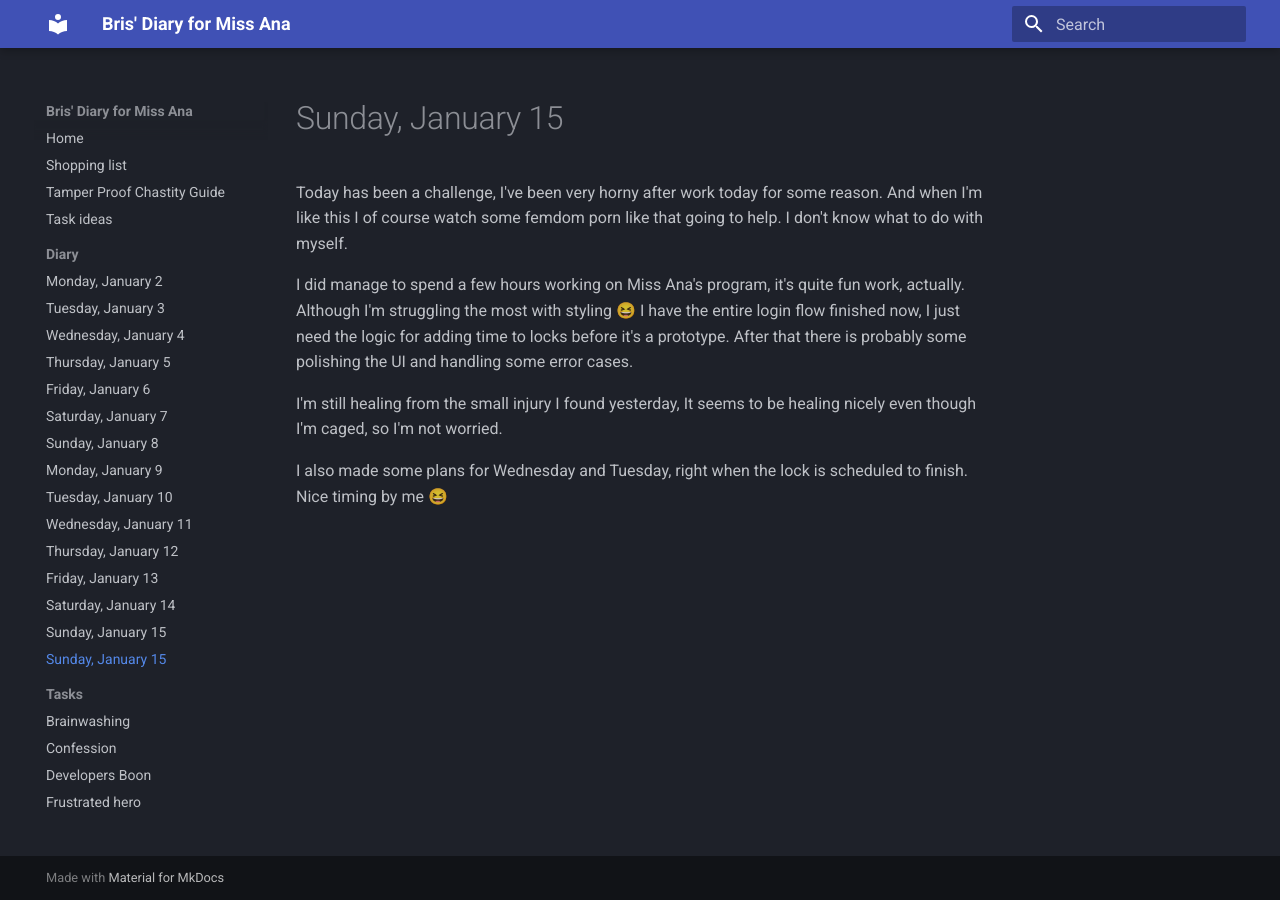
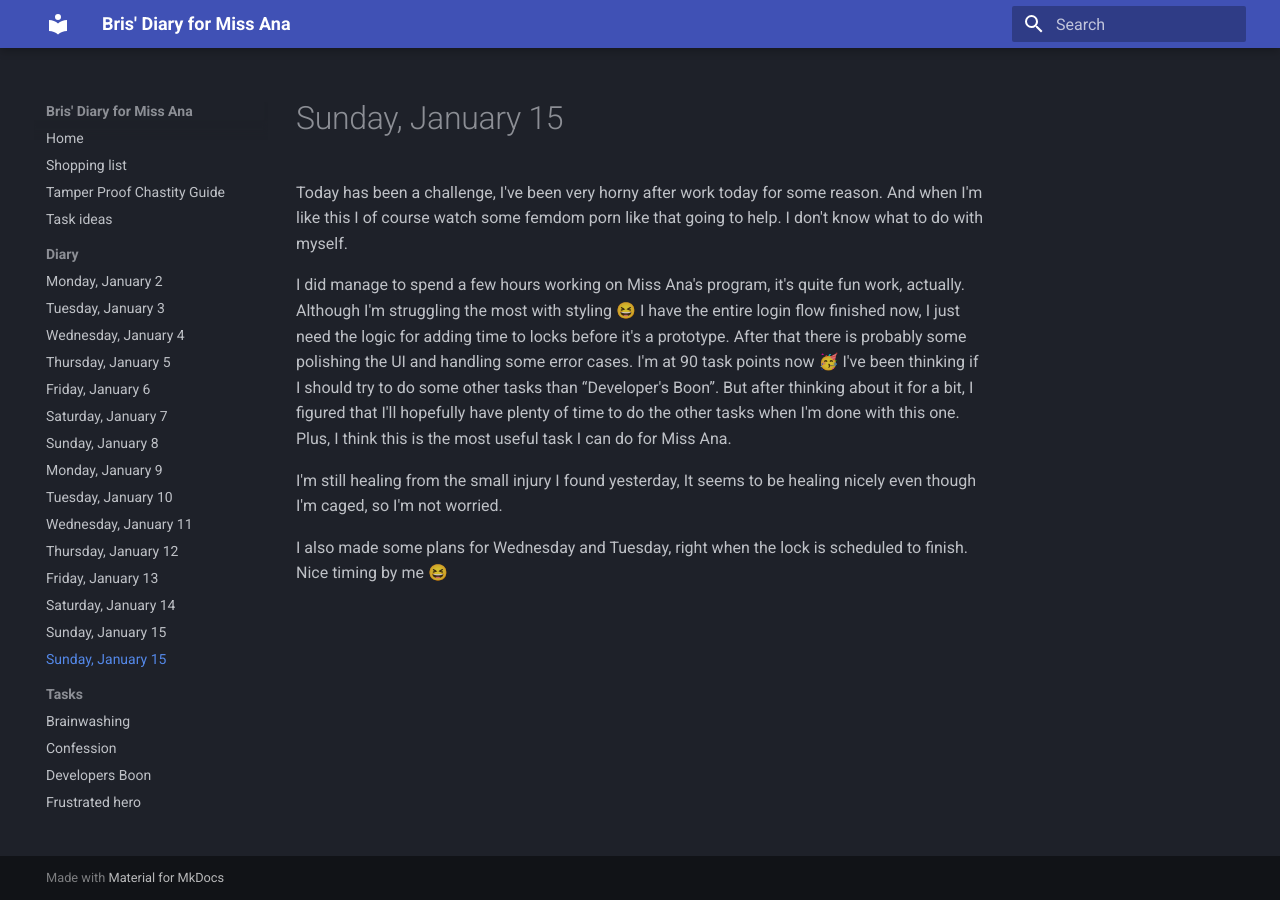
Before and after one commit to bris00/DFMA, an MkDocs documentation site: the page built from diary/Diary/2023-01-16.md, in a window 1280 px wide. Built offline with MkDocs 1.6.1 and Material for MkDocs 9.7.7, drawn with Linux system fonts in a browser that asks for light colours.

Commit message:
vault backup: 2023-01-17 00:00:10
Affected files:
diary/.obsidian/plugins/emoji-shortcodes/data.json
diary/Diary/2023-01-16.md

```diff
--- a/diary/Diary/2023-01-16.md
+++ b/diary/Diary/2023-01-16.md
@@ -8,7 +8,7 @@ tags:
 
 Today has been a challenge, I've been very horny after work today for some reason. And when I'm like this I of course watch some femdom porn like that going to help. I don't know what to do with myself.
 
-I did manage to spend a few hours working on Miss Ana's program, it's quite fun work, actually. Although I'm struggling the most with styling 😆 I have the entire login flow finished now, I just need the logic for adding time to locks before it's a prototype. After that there is probably some polishing the UI and handling some error cases.
+I did manage to spend a few hours working on Miss Ana's program, it's quite fun work, actually. Although I'm struggling the most with styling 😆 I have the entire login flow finished now, I just need the logic for adding time to locks before it's a prototype. After that there is probably some polishing the UI and handling some error cases. I'm at 90 task points now 🥳 I've been thinking if I should try to do some other tasks than “Developer's Boon”. But after thinking about it for a bit, I figured that I'll hopefully have plenty of time to do the other tasks when I'm done with this one. Plus, I think this is the most useful task I can do for Miss Ana.
 
 I'm still healing from the small injury I found yesterday, It seems to be healing nicely even though I'm caged, so I'm not worried.
 
```
Also changed, not shown: 1 other file.
